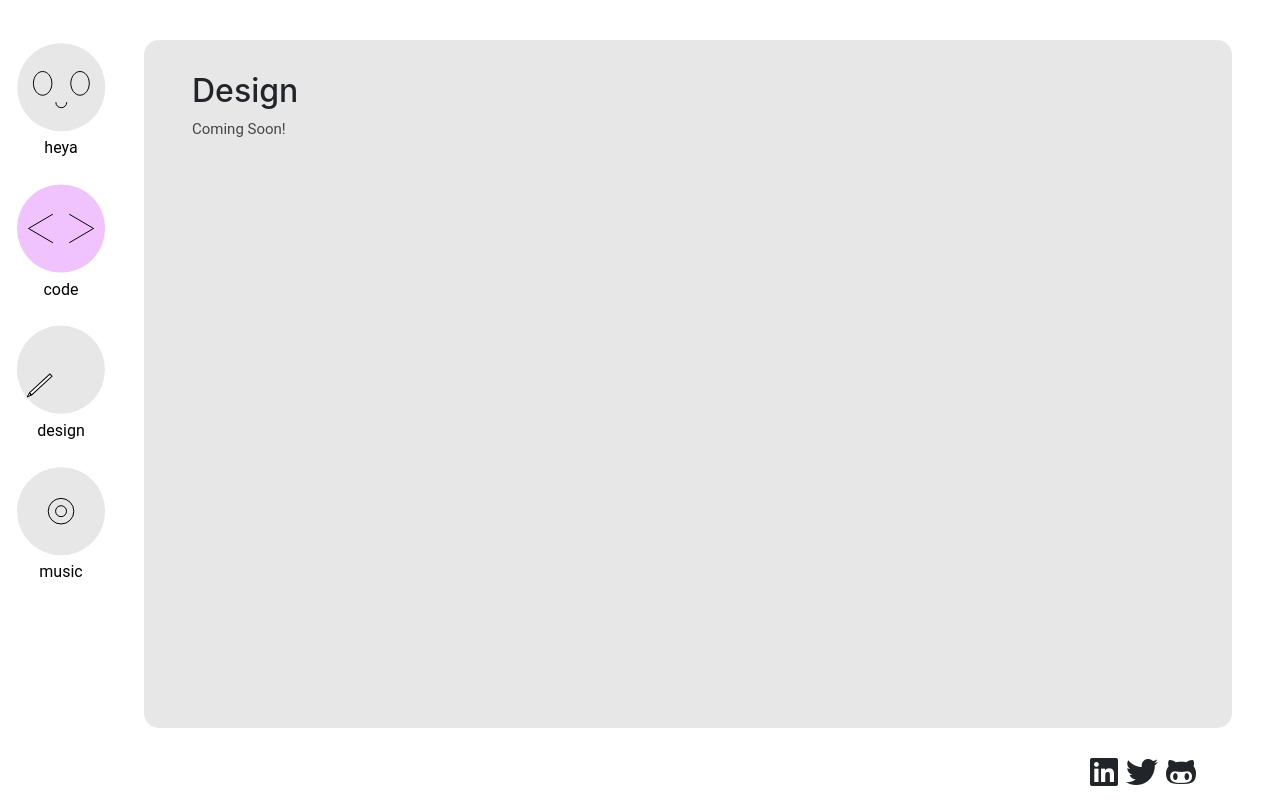
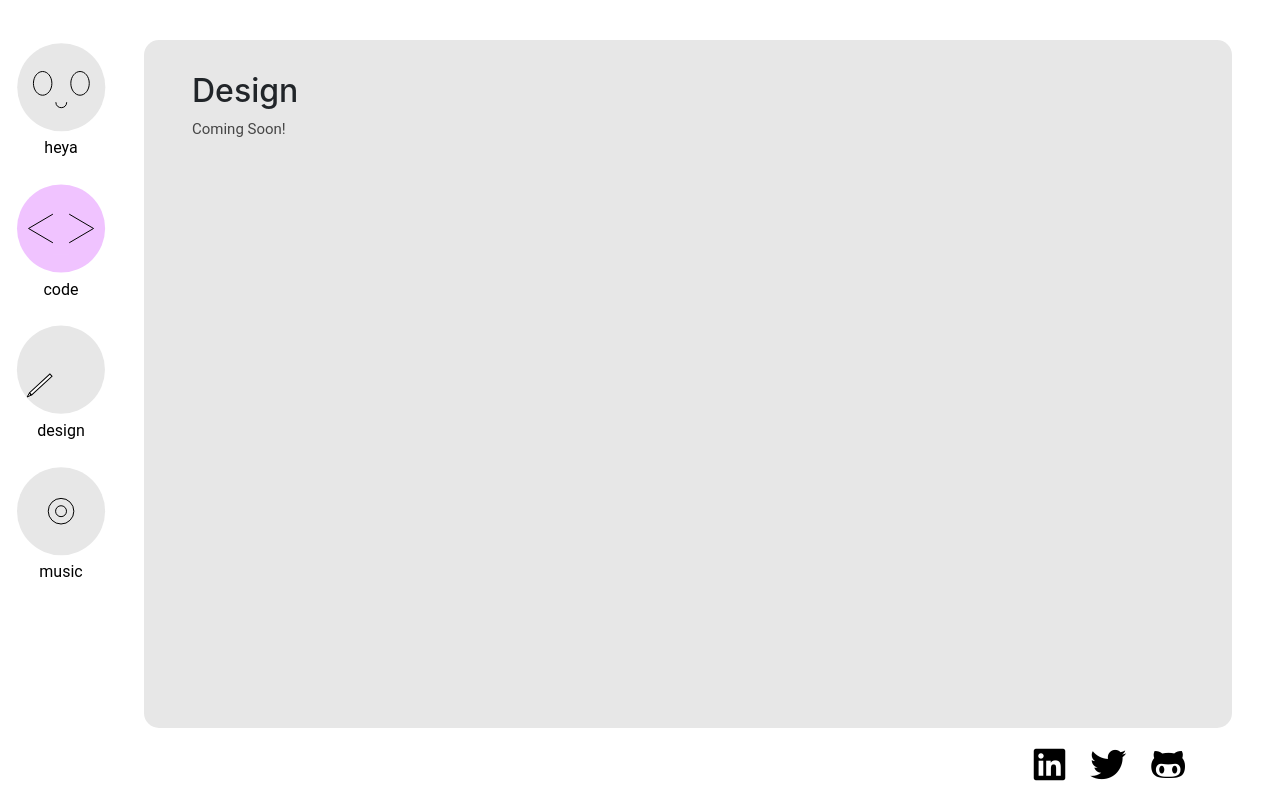
Before and after one commit to Heyabird/portfolio, a React (Create React App) app: page /design in a window 1280 px wide. Built offline with nearby package versions, Linux system fonts and the light colour scheme.

Commit message:
make contact icons bigger

```diff
--- a/src/components/components/Contact.js
+++ b/src/components/components/Contact.js
@@ -5,8 +5,8 @@ import styled from 'styled-components';
 const Styles = styled.div`
   .navbar {
     position: absolute;
-    bottom: 0%;
-    z-index: 0;
+    bottom: 30px;
+    z-index: 1;
     right: 5%;
     // width: 50%;
     background-color: #white;
@@ -25,14 +25,17 @@ const Styles = styled.div`
     left: 25%;
     right: 25%;
   }
+  .fab {
+    margin: 10px;
+  }
 `;
 export const Contact = () => (
   <Styles>
     <Navbar expand="lg">
       {/* <p>Contact Me</p> */}
-      <i class="fab fa-linkedin fa-2x"></i>
-      <i class="fab fa-twitter fa-2x"></i>
-      <i class="fab fa-github-alt fa-2x"></i>
+      <a href="https://www.linkedin.com/in/heya/" target="_blank"><i class="fab fa-linkedin fa-3x"></i></a>
+      <a href="https://www.linkedin.com/in/heya/" target="_blank"><i class="fab fa-twitter fa-3x"></i></a>
+      <a href=""><i class="fab fa-github-alt fa-3x"></i></a>
       {/* <Button href="https://github.com/heyabird/anger-release-app" target="_blank"> */}
         {/* Repo</Button> */}
       {/* <Navbar.Brand href="/">Contact Me</Navbar.Brand> */}
--- a/src/components/components/StyledSideNav.js
+++ b/src/components/components/StyledSideNav.js
@@ -9,7 +9,8 @@ export const StyledSideNav = styled.div`
   // width: 100px;     /* Set the width of the sidebar */
   z-index: 2;
   top: 2rem;      /* Stay at the top */
-  background-color: #fff; /* White */
+  background-color: white;
+  color: white;
   overflow-x: hidden;     /* Disable horizontal scroll */
   padding-top: 10px;
   margin-left: 1rem;
```
Also changed, not shown: 1 other file (tests, documents, lock files or other folders).
